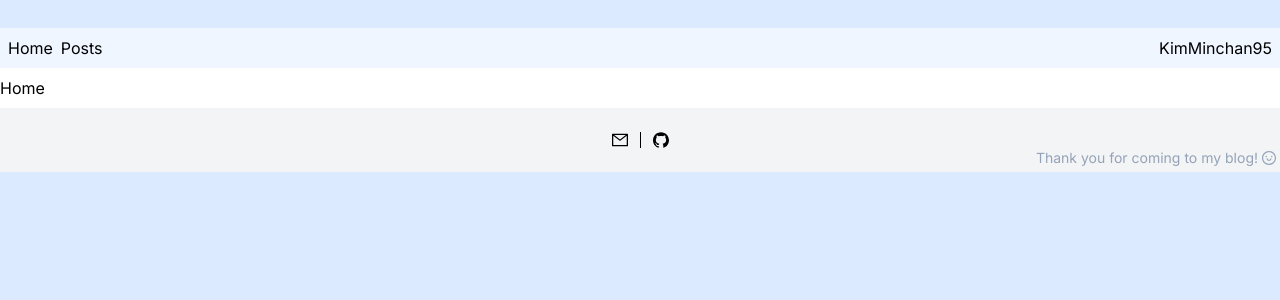
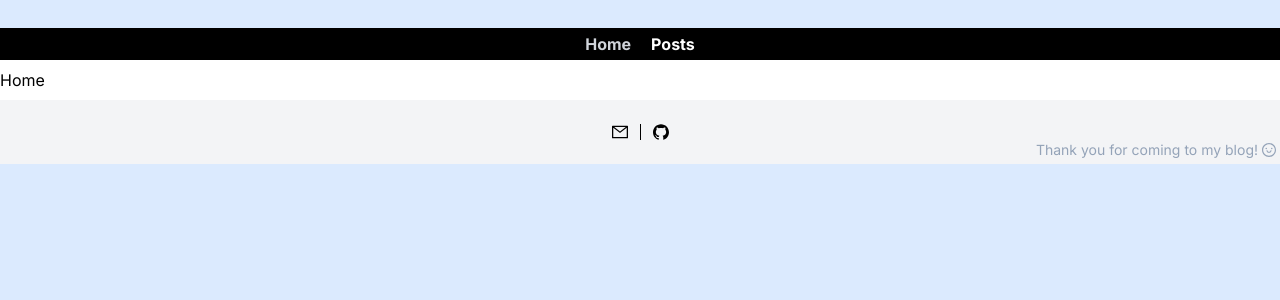
Before and after one commit to KimMinchan95/blog, a Next.js app: page / in a window 1280 px wide. Shown: the top 300 px of the page. Built offline with nearby package versions, Linux system fonts and the light colour scheme.

Commit message:
feat : active nav 활성화 기능 추가

```diff
--- a/app/layout.tsx
+++ b/app/layout.tsx
@@ -16,6 +16,7 @@ const RootLayout = ({ children }: { children: React.ReactNode }) => {
   return (
     <html lang="en" className="bg-blue-100">
       <body
+        suppressHydrationWarning
         className={clsx(
           "min-h-full w-full flex flex-col items-center py-7",
           inter.className,
--- a/app/layout/Header.tsx
+++ b/app/layout/Header.tsx
@@ -1,20 +1,32 @@
+"use client";
+
 import Link from "next/link";
+import { usePathname } from "next/navigation";
+import clsx from "clsx";
 
-import navlinks from "util/data/navlinks";
+import NAV_LINKS from "util/data/navlinks";
 
 const Header = () => {
+  const activePathname = usePathname();
   return (
-    <header className="flex items-center w-full sticky max-w-7xl justify-between bg-blue-50 h-10 px-2">
-      <nav className="flex gap-2">
-        {navlinks.map(({ title, url }) => {
+    <header className="flex items-center w-full sticky max-w-7xl justify-center bg-black h-8 px-2">
+      <nav className="flex gap-5 text-white">
+        {NAV_LINKS.map(({ title, url }) => {
+          console.log({ url, activePathname });
           return (
-            <Link href={url} key={url}>
+            <Link
+              href={url}
+              key={url}
+              className={clsx(
+                "font-bold",
+                url === activePathname && "text-gray-300",
+              )}
+            >
               {title}
             </Link>
           );
         })}
       </nav>
-      <div>KimMinchan95</div>
     </header>
   );
 };
--- a/util/data/navlinks.ts
+++ b/util/data/navlinks.ts
@@ -3,9 +3,9 @@ interface Navlinks {
   url: string;
 }
 
-const navlinks: Navlinks[] = [
+const NAV_LINKS: Navlinks[] = [
   { title: "Home", url: "/" },
   { title: "Posts", url: "/posts" },
 ];
 
-export default navlinks;
+export default NAV_LINKS;
```
